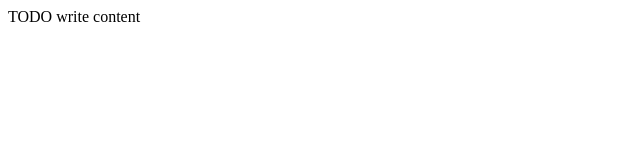
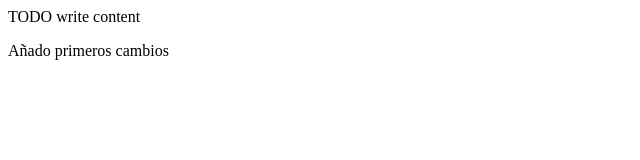
Before and after one commit to dseravi/Netbeans, a website: page public_html/index.html in a window 1280 px wide. Shown: the whole page, without its empty margins (0-640 px from the left). Drawn offline with Linux system fonts and the light colour scheme.

Commit message:
Añado los primeros cambios

```diff
--- a/public_html/index.html
+++ b/public_html/index.html
@@ -11,5 +11,6 @@ Click nbfs://nbhost/SystemFileSystem/Templates/Other/html.html to edit this temp
     </head>
     <body>
         <div>TODO write content</div>
+        <p>Añado primeros cambios</p>
     </body>
 </html>
```
